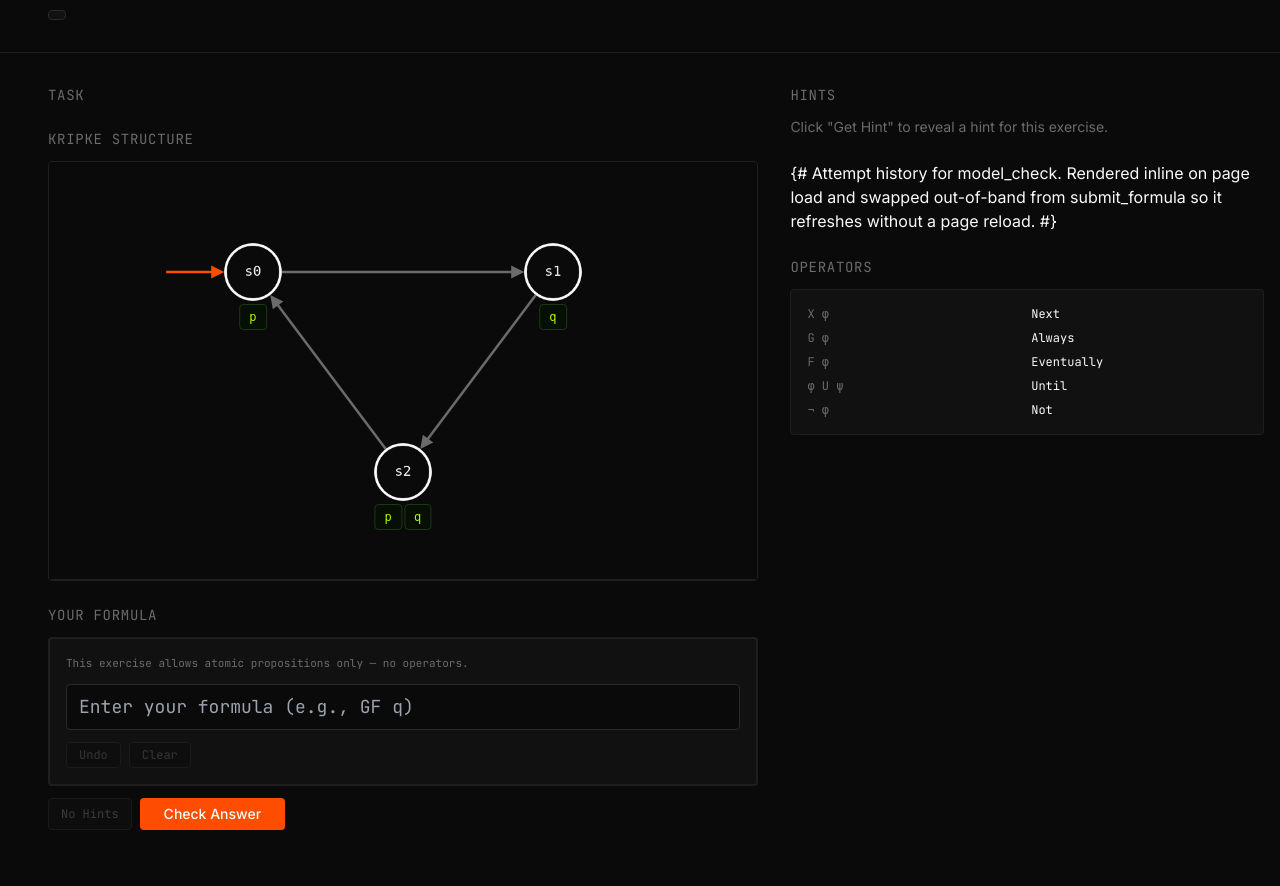
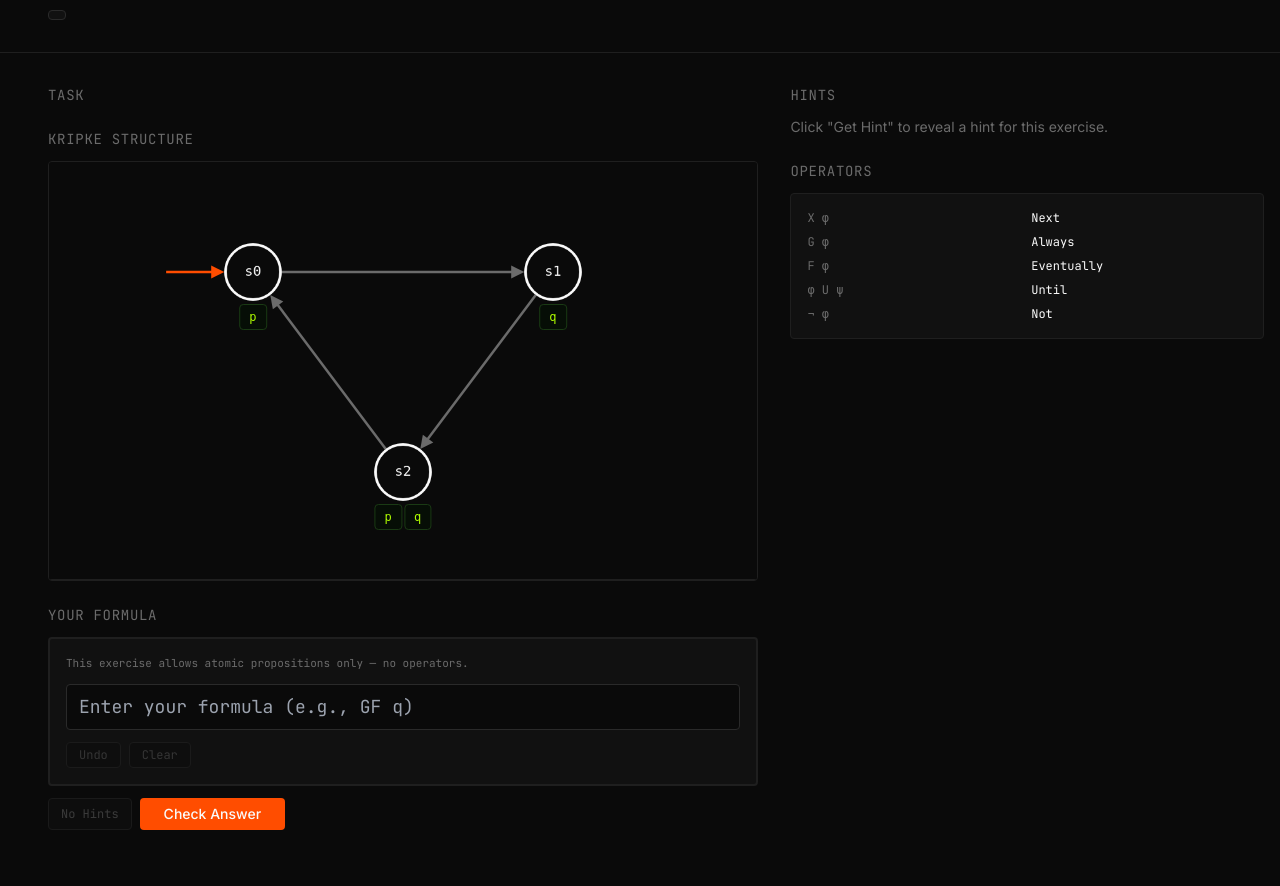
Before and after one commit to Bigmanfish1/ltlab, a Django app: template backend/templates/exercises/student/model_check.html in a window 1280 px wide. Shown: the part 102-988 px from the top of the page. Run offline with Django 5.2, Linux system fonts and the light colour scheme; the template is opened without the code that fills it, so the values that code supplies are empty; some libraries are stand-ins or nearby versions.

Commit message:
fix(exercises): drop the comment leaking into the attempts panel

```diff
--- a/backend/templates/exercises/student/_partials/attempts.html
+++ b/backend/templates/exercises/student/_partials/attempts.html
@@ -1,5 +1,3 @@
-{# Attempt history for model_check. Rendered inline on page load and swapped
-   out-of-band from submit_formula so it refreshes without a page reload. #}
 <div id="attempts-panel" class="mb-6"{% if oob %} hx-swap-oob="true"{% endif %}>
     {% if attempts %}
     <h2 class="text-sm font-mono text-text-secondary tracking-wider mb-3">YOUR ATTEMPTS</h2>
```
